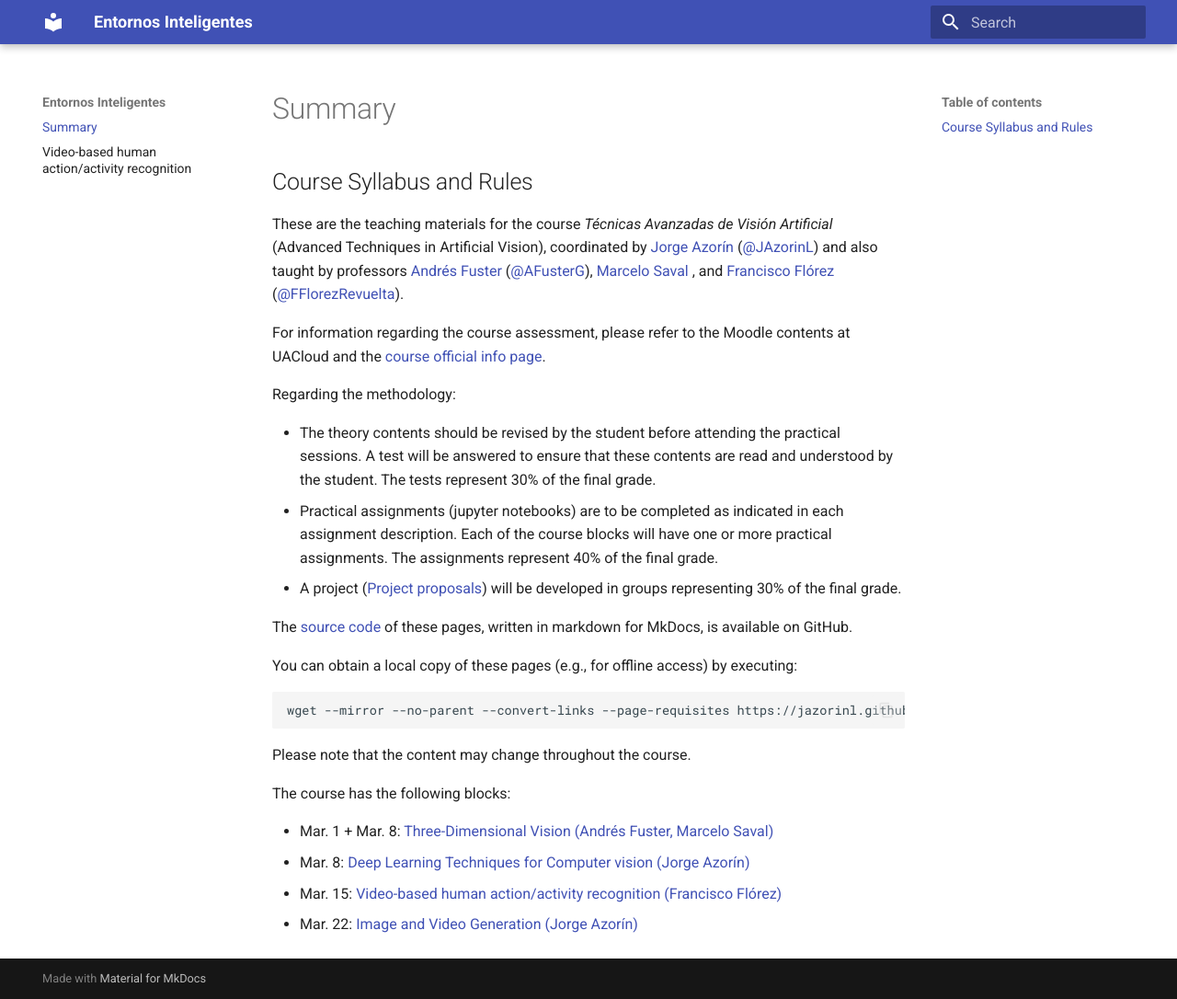
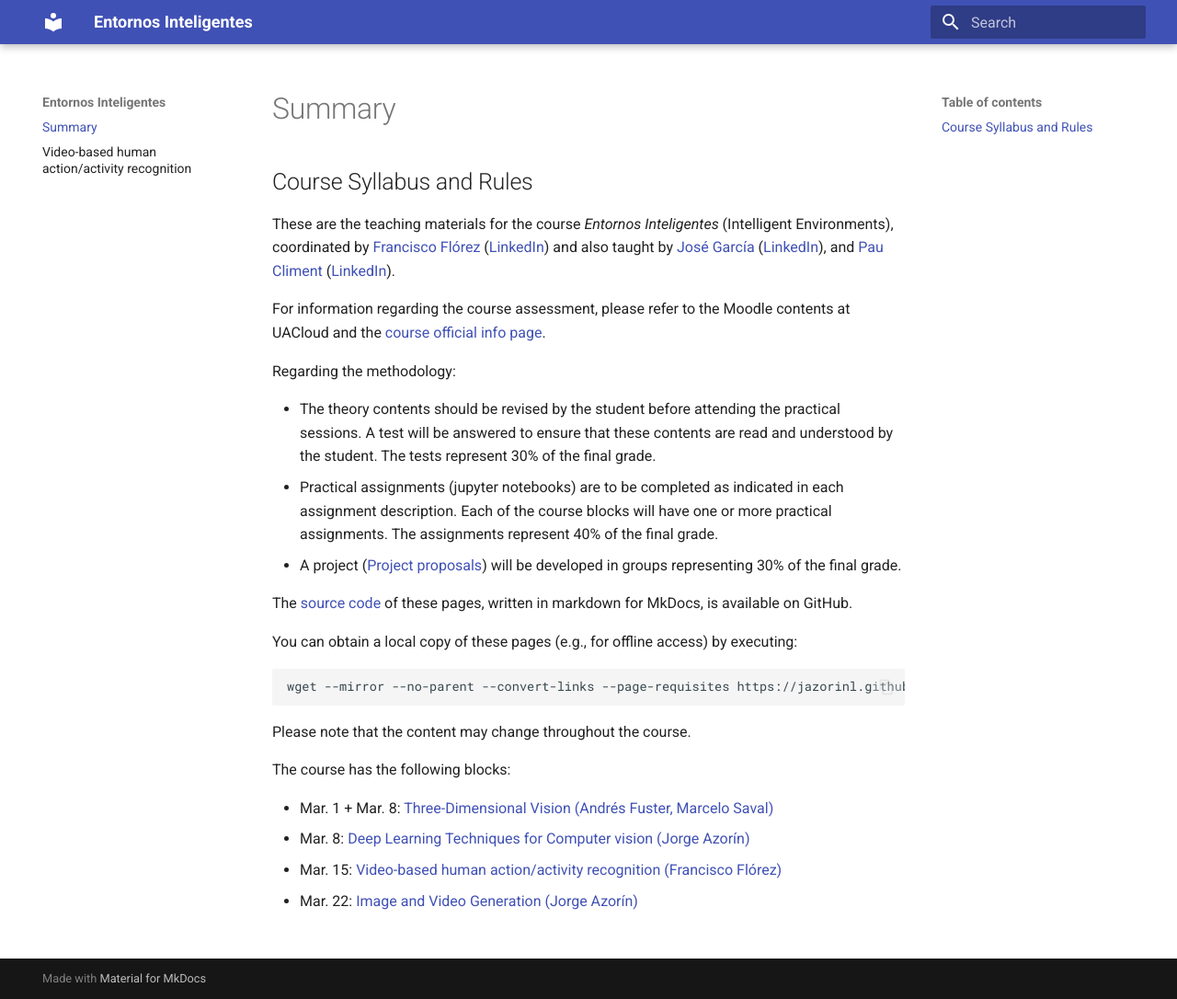
Before and after one commit to FranciscoFlorezRevuelta/EI, an MkDocs documentation site: the page built from docs/index.md, in a window 1280 px wide and 1086 px high. Shown: the whole window at 92% size. Built offline with MkDocs 1.6.1 and Material for MkDocs 9.7.7, drawn with Linux system fonts in a browser that asks for light colours.

Commit message:
Update index.md

```diff
--- a/docs/index.md
+++ b/docs/index.md
@@ -2,19 +2,17 @@
 
 ## Course Syllabus and Rules
 
-These are the teaching materials for the course _Técnicas Avanzadas de Visión Artificial_ (Advanced Techniques in Artificial Vision), coordinated by [Jorge Azorín][jazorin_url] ([@JAzorinL][jazorin_twitter]) and also taught by professors [Andrés Fuster][fuster_url] ([@AFusterG][fuster_twitter]), [Marcelo Saval][msaval_url] , and [Francisco Flórez][florez_url] ([@FFlorezRevuelta][florez_twitter]).
+These are the teaching materials for the course _Entornos Inteligentes_ (Intelligent Environments), coordinated by [Francisco Flórez][florez_url] ([LinkedIn][florez_linkedin]) and also taught by [José García][jgarcia_url] ([LinkedIn][jgarcia_linkedin]), and [Pau Climent][paucliment_url] ([LinkedIn][paucliment_linkedin]).
 
 For information regarding the course assessment, please refer to the Moodle contents at UACloud and the [course official info page][syllabus].
 
-[jazorin_url]: https://cvnet.cpd.ua.es/curriculum-breve/es/azorin-lopez-jorge/9826
-[jazorin_twitter]: https://twitter.com/JAzorinL
-[fuster_url]: https://cvnet.cpd.ua.es/curriculum-breve/es/fuster-guillo-andres/10095
-[fuster_twitter]: https://twitter.com/afusterg
-[msaval_url]: https://cvnet.cpd.ua.es/curriculum-breve/es/saval-calvo-marcelo/15749
-[msaval_twitter]: https://twitter.com/JAzorinL
-[florez_url]: https://cvnet.cpd.ua.es/curriculum-breve/es/florez-revuelta-francisco-asis/11645
-[florez_twitter]: https://twitter.com/fflorezrevuelta
-[syllabus]: https://cvnet.cpd.ua.es/Guia-Docente/GuiaDocente/Index?wcodest=D114&wcodasi=43512&wlengua=es&scaca=2023-24
+[florez_url]: personal.ua.es/francisco.florez
+[florez_linkedin]: https://www.linkedin.com/in/franciscoflorezrevuelta
+[jgarcia_url]: https://cvnet.cpd.ua.es/curriculum-breve/es/garcia-rodriguez-jose/11102
+[jgarcia_linkedin]: https://www.linkedin.com/in/jos%C3%A9-garc%C3%ADa-5aa80613
+[paucliment_url]: https://cvnet.cpd.ua.es/curriculum-breve/es/climent-perez-pau/3848
+[paucliment_linkedin]: https://www.linkedin.com/in/pau-climent-perez
+[syllabus]: https://cvnet.cpd.ua.es/Guia-Docente/GuiaDocente/Index?wcodasi=43510&wlengua=en&scaca=2023-24
 
 Regarding the methodology:
 
```
